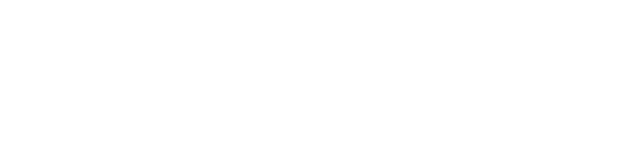
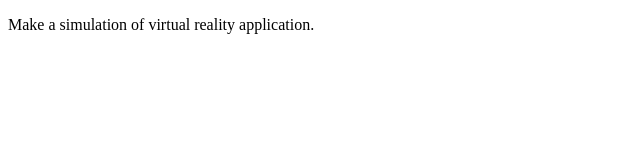
Before and after one commit to virtual-labs/exp-camera-angles-colour-iitd, a plain HTML site: page experiment/simulation/index.html in a window 1280 px wide. Shown: the whole page, without its empty margins (0-640 px from the left). Drawn offline with Linux system fonts and the light colour scheme.

Commit message:
Updated simulation text

```diff
--- a/experiment/simulation/index.html
+++ b/experiment/simulation/index.html
@@ -6,6 +6,7 @@
 </head>
 <body>
 		<!-- Your code goes here-->
+	<p> Make a simulation of virtual reality application. </p>
 
 	<!-- Add JS at the bottom of HTML file -->
         <script src="./js/main.js"></script>
```
